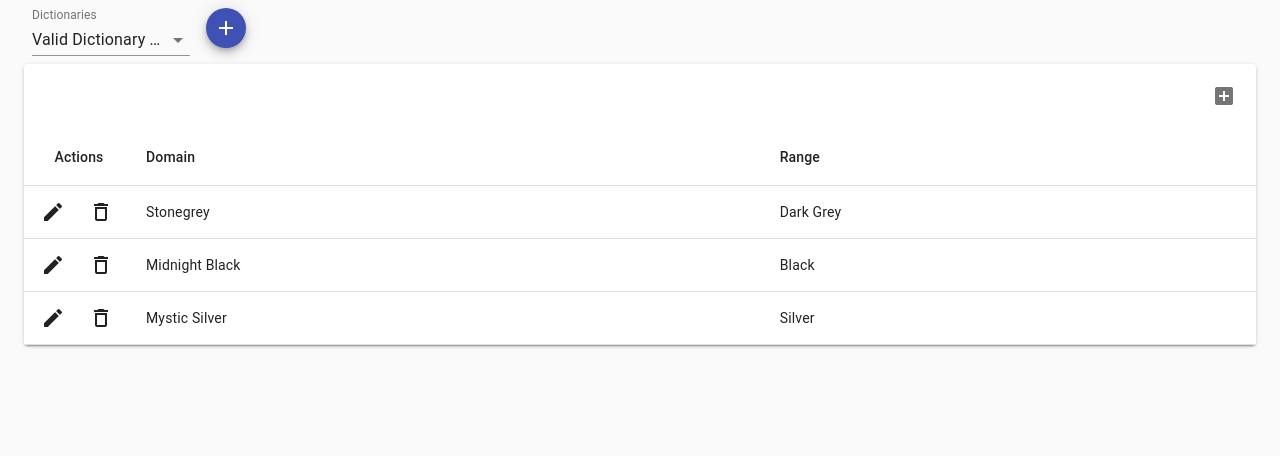
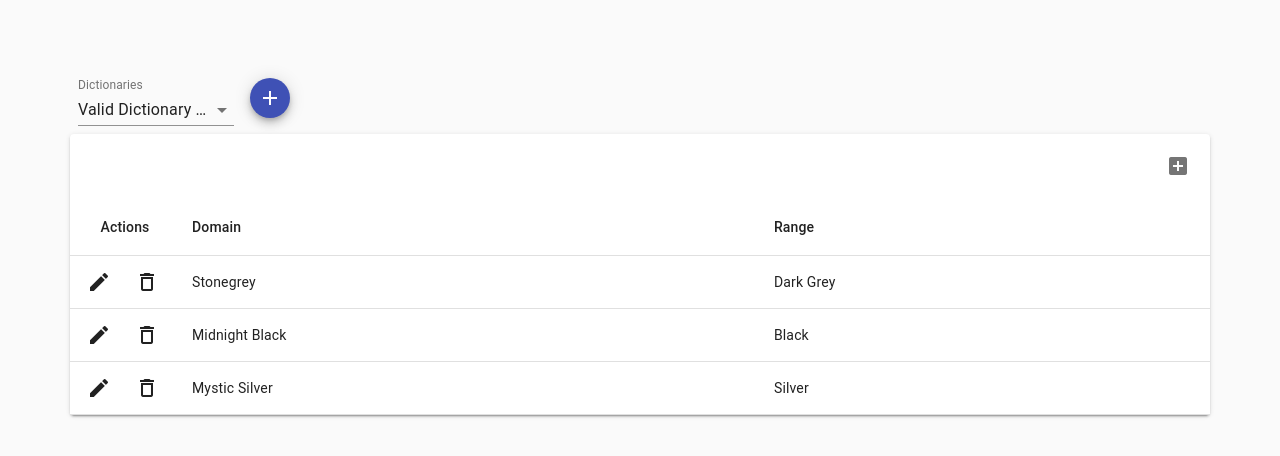
Before and after one commit to arrudaricardo/onedot-task, a React (Create React App) app: page / in a window 1280 px wide. Shown: the top 456 px of the page. Built offline with nearby package versions, Linux system fonts and the light colour scheme.

Commit message:
minor fixes

```diff
--- a/package.json
+++ b/package.json
@@ -1,5 +1,6 @@
 {
   "name": "onedot-task",
+  "author": {"name": "Ricardo de Arruda", "email": "settiricardo@gmail.com"},
   "version": "0.1.0",
   "private": true,
   "dependencies": {
--- a/src/App.tsx
+++ b/src/App.tsx
@@ -3,7 +3,6 @@ import { BrowserRouter as Router, Route, Link, Switch } from "react-router-dom";
 import Table from './components/Table'
 import Store from './components/Store'
 import CssBaseline from '@material-ui/core/CssBaseline';
-
 import Container from '@material-ui/core/Container';
 
 
@@ -16,7 +15,7 @@ const App: React.FC = () => {
       <Router>
         <Switch>
           <Route path='/'>
-            <Container maxWidth="lg">
+            <Container style={{padding: '5em'}} maxWidth="lg">
               <Table />
             </Container>
           </Route>
```
